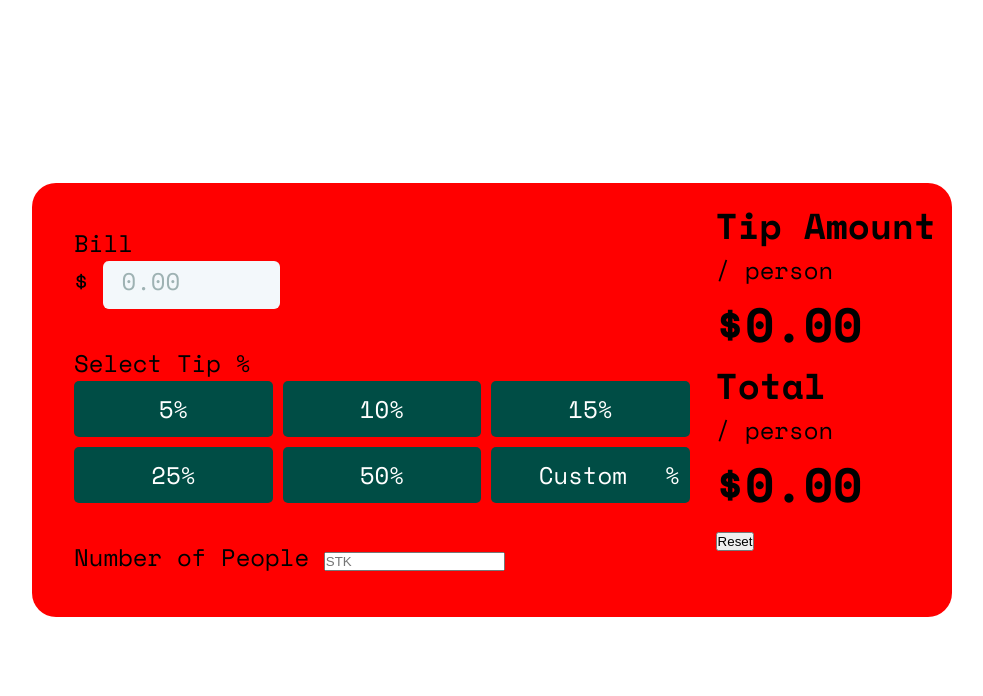
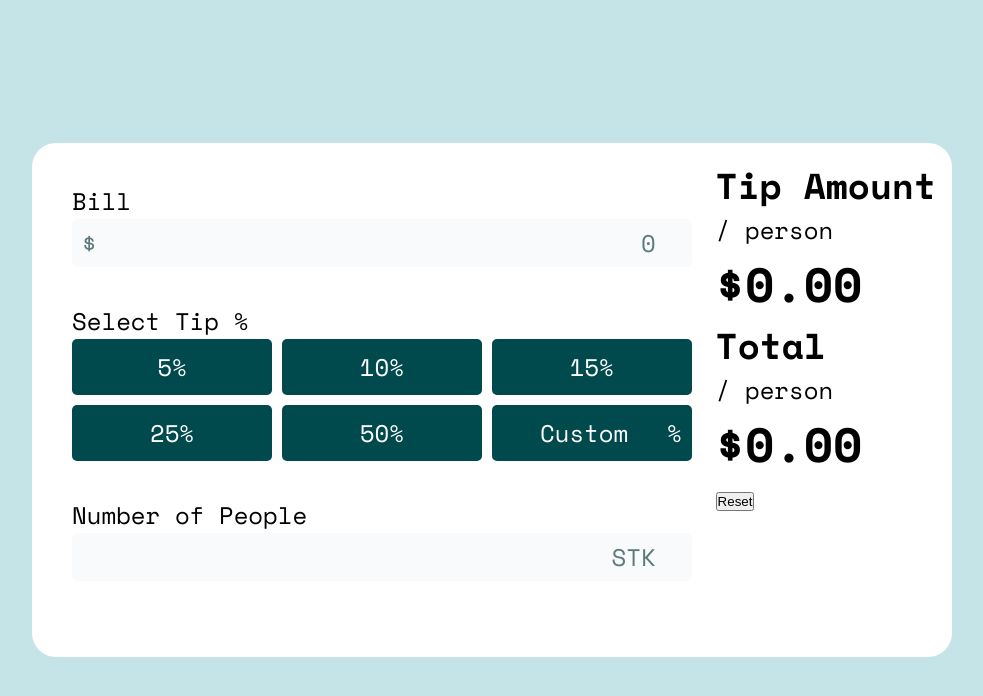
Before and after one commit to Lukas3162000/tip-calculator-app-main, a plain HTML site: page index.html in a window 1280 px wide. Shown: the whole page, without its empty margins (148-1131 px from the left). Drawn offline with nearby package versions, Linux system fonts and the light colour scheme.

Commit message:
CSS input side almost done, only missing the styling of the display side/right side

```diff
--- a/index.html
+++ b/index.html
@@ -16,7 +16,7 @@
         <label for="bill">Bill</label>
         <div class="input-container">
           <span class="currency">$</span>
-          <input type="number" id="bill" placeholder="0.00" min="0" step="0.01">
+          <input type="number" id="bill" placeholder="0" min="0" step="0.01">
         </div>
       </form>
 
--- a/stylesheet.css
+++ b/stylesheet.css
@@ -8,16 +8,34 @@
 }
 
 html{
-    font-family: Space Mono;
+    font-family: "Space Mono";
     font-size: 24px;
     display: flex;
     justify-content: center;
     align-items: center;
     height: 100svh;
+    background-color: var(--LightGrayishCyan);
+}
+
+:root{
+/*Colors*/
+/*Primary*/
+--StrongCyan: hsl(172,67%,45%);
+
+/*Neutral*/
+--VeryDarkCyan: hsl(183,100%,15%);
+--DarkGrayishCyan: hsl(186,14%,43%);
+--GrayishCyan: hsl(184,14%,56%);
+--LightGrayishCyan: hsl(185,41%,84%);
+--White: hsl(0,0%,100%);
+--PaleBlue: hsl(236,100%,87%);
+
+/*Secondary*/
+--Grey: hsl(210,25%,98%);
 }
 
 .Container{
-    background-color: red;
+    background-color: var(--White);
     border-radius: 1rem;
     display: grid;
     grid-template:"A B";
@@ -26,8 +44,7 @@ html{
 }
 
 .InputSide{
-    grid-area: A;
-    padding: 26px;
+    padding: 1rem;
 }
 
 #billInput{
@@ -37,18 +54,60 @@ html{
 }
 
 #billInput input{
-    background-color: #F3F8FB;
+    background-color: var(--Grey);
     border: none;
     height: 2rem;
     border-radius: 6px;
+    text-align: right;
+    font-family: "Space mono";
+    font-size: 1rem;
+    padding-right: 1.5rem;
 }
 
 #billInput input::placeholder{
-  color: #9EB2B3;
-  padding-left: 0.75rem;
-  font-family: Space mono;
+  color: var(--DarkGrayishCyan);
+  font-family: "Space mono";
   font-size: 1rem;
 }
+
+#billInput input:hover{
+    outline: 2px solid var(--StrongCyan);
+}
+
+#billInput input::-webkit-outer-spin-button,
+#billInput input::-webkit-inner-spin-button {
+-webkit-appearance: none;
+margin: 0;
+}
+
+#billInput input:focus{
+    outline: 2px solid var(--StrongCyan);
+    color: var(--VeryDarkCyan);
+}
+
+
+.input-container {
+    position: relative;
+    display: flex;
+    align-items: center;
+}
+
+.input-container input {
+    text-align: center;
+    padding-right: 25px;
+    width: 100%;
+}
+
+.input-container span{
+    position: absolute;
+    left: 10px;
+    color: var(--DarkGrayishCyan);
+    pointer-events: none;
+}
+
+
+
+
 
 
 
@@ -69,8 +128,8 @@ html{
 
 .SelectionInputs button,
 .SelectionInputs input{
-    background-color: #004d45;
-    color: #FFFFFF;
+    background-color: var(--VeryDarkCyan);
+    color: var(--White);
     border: none;
     padding: 10px;
     text-align: center;
@@ -78,17 +137,17 @@ html{
     cursor: pointer;
     border-radius: 5px;
     width: 100%;
-    font-family: Space Mono;
+    font-family: "Space Mono";
 }
 
 .SelectionInputs button:hover{
-background-color: #a1e7df;
-color: #004d45;
+background-color: var(--StrongCyan);
+color: var(--VeryDarkCyan);
 }
 
 .SelectionInputs input:hover{
-    background-color: #a1e7df;
-    color: #004d45;
+    background-color: var(--StrongCyan);
+    color: var(--VeryDarkCyan);
 }
 
 .SelectionInputs input::-webkit-outer-spin-button,
@@ -102,13 +161,13 @@ margin: 0;
 }
 
 .SelectionInputs input::placeholder{
-color: #ffffff;
+color: var(--White);
 }
 
 .SelectionInputs input:focus{
-outline: 2px solid #5FABA1;
-background-color: #F3F8FB;
-color: #004d45;
+outline: 2px solid var(--StrongCyan);
+background-color: var(--Grey);
+color: var(--VeryDarkCyan);
 }
 
 .custom-input {
@@ -126,6 +185,52 @@ color: #004d45;
 .custom-input span{
     position: absolute;
     right: 10px;
-    color: white;
+    color: var(--White);
     pointer-events: none;
 }
+
+
+
+
+
+
+
+
+
+#PeopleNumber{
+    display: flex;
+    flex-direction: column;
+    margin-bottom: 1.5rem;
+}
+
+#PeopleNumber input{
+    background-color: var(--Grey);
+    border: none;
+    height: 2rem;
+    border-radius: 6px;
+    text-align: right;
+    font-family: "Space mono";
+    font-size: 1rem;
+    padding-right: 1.5rem;
+}
+
+#PeopleNumber input::placeholder{
+  color: var(--DarkGrayishCyan);
+  font-family: "Space mono";
+  font-size: 1rem;
+}
+
+#PeopleNumber input:hover{
+    outline: 2px solid var(--StrongCyan);
+}
+
+#PeopleNumber input::-webkit-outer-spin-button,
+#PeopleNumber input::-webkit-inner-spin-button {
+-webkit-appearance: none;
+margin: 0;
+}
+
+#PeopleNumber input:focus{
+    outline: 2px solid var(--StrongCyan);
+    color: var(--VeryDarkCyan);
+}
```
